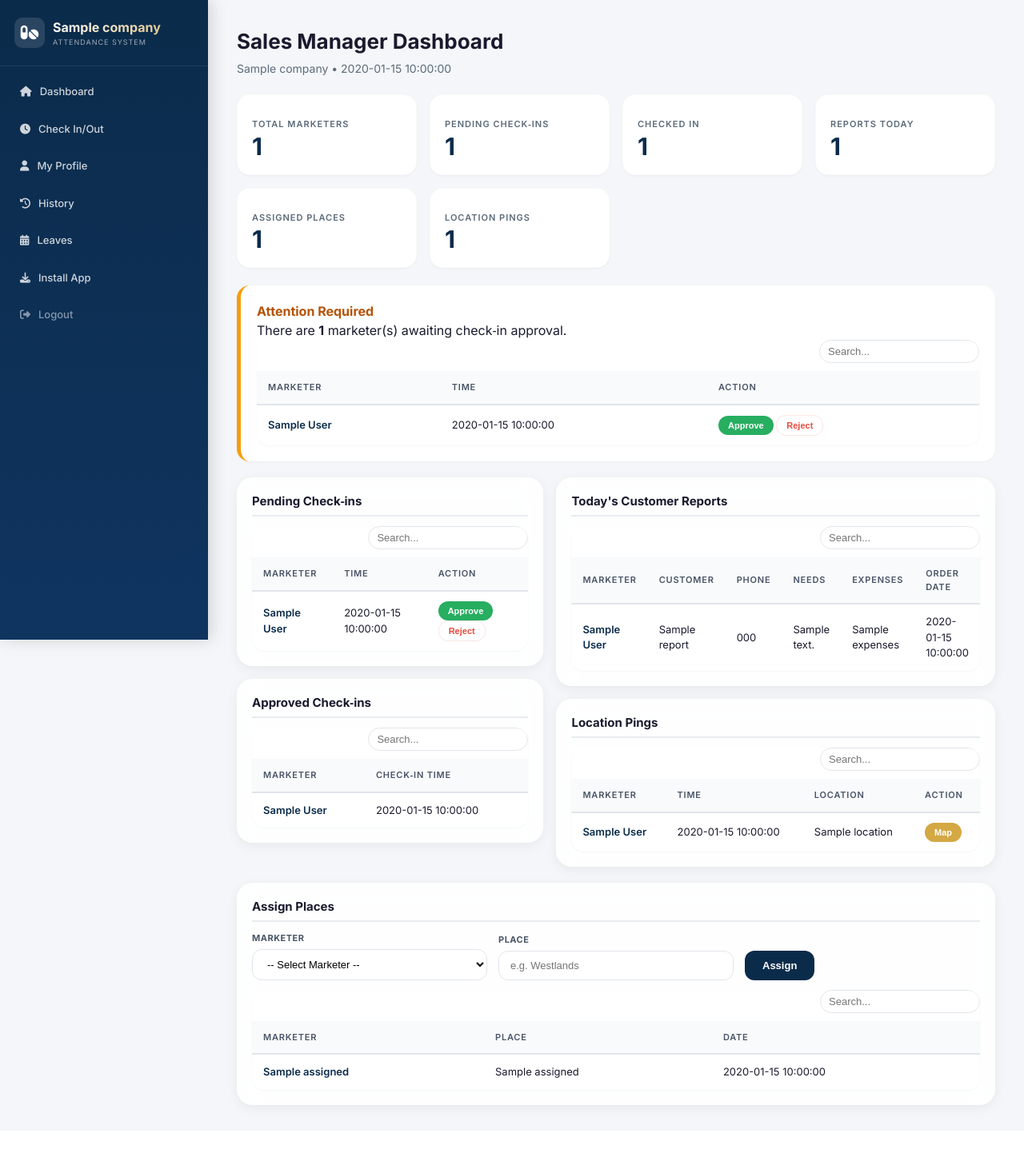
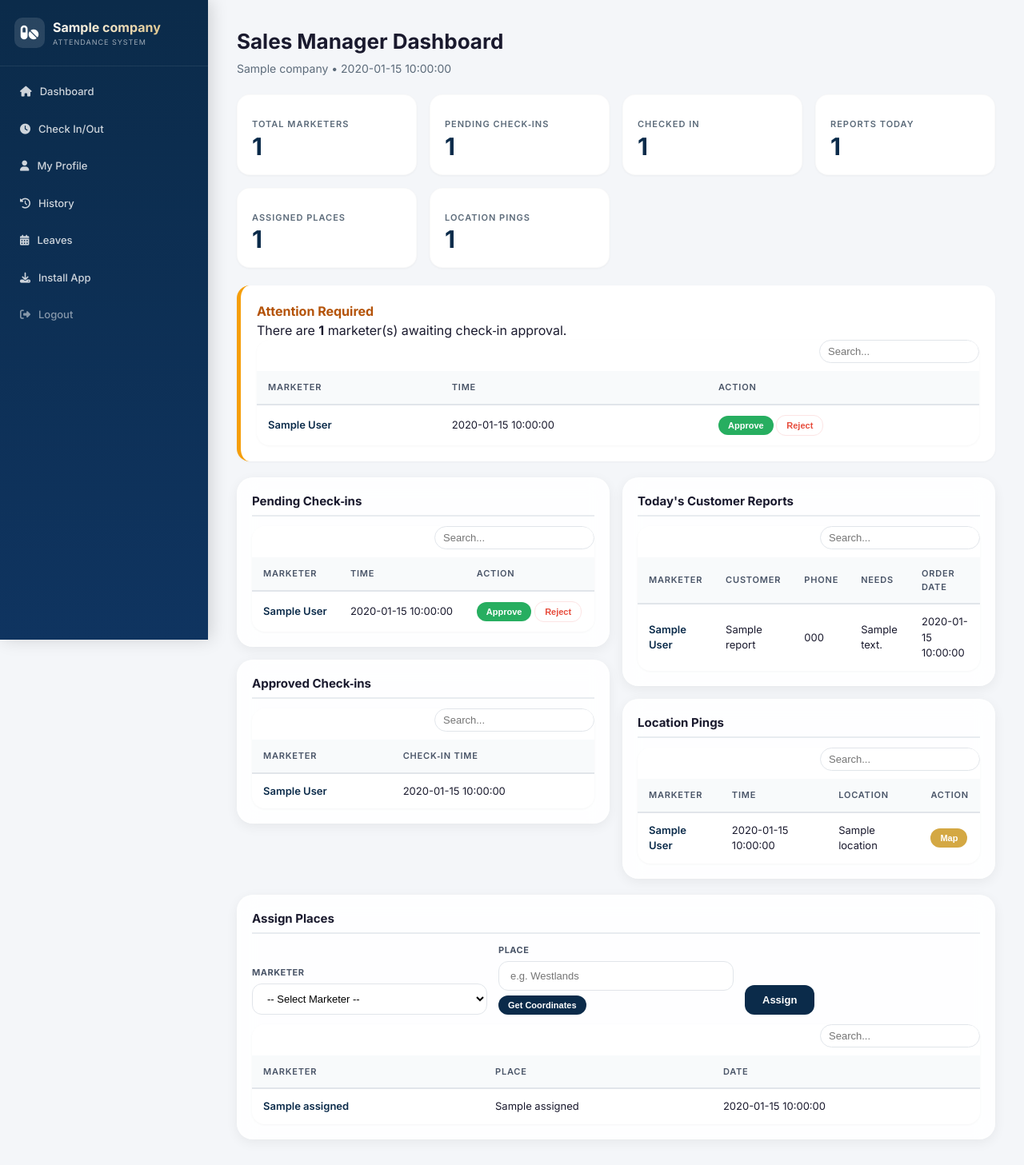
Before and after one commit to mediocareworkpulse/attendance-app, a Flask app: template templates/sales_manager.html in a window 1280 px wide. Shown: the whole page at 80% size. Before the commit the page ends 1394 px from the top, so only its background shows below. Run offline with Flask 3, Linux system fonts and the light colour scheme; the template is opened without the code that fills it: most values are stand-ins (such as "Sample title", 1, 10 or a date in 2020).

Commit message:
Update sales_manager.html

```diff
--- a/templates/sales_manager.html
+++ b/templates/sales_manager.html
@@ -70,7 +70,7 @@
 <div class="sm-grid" style="margin-top: 20px;">
     <!-- Left Column: Check‑in Approvals -->
     <div class="sm-column">
-        <!-- Pending Check‑ins (already shown above, but keep for completeness) -->
+        <!-- Pending Check‑ins -->
         <div class="sm-card">
             <div class="sm-card-header"><h2>⏳ Pending Check‑ins</h2></div>
             {% if pending_checkins %}
@@ -131,7 +131,7 @@
             {% if reports %}
             <div class="table-container">
                 <table>
-                    <thead><tr><th>Marketer</th><th>Customer</th><th>Phone</th><th>Needs</th><th>Expenses</th><th>Order Date</th></tr></thead>
+                    <thead><tr><th>Marketer</th><th>Customer</th><th>Phone</th><th>Needs</th><th>Order Date</th></tr></thead>
                     <tbody>
                     {% for r in reports %}
                     <tr>
@@ -139,7 +139,6 @@
                         <td>{{ r.customer_name }}</td>
                         <td>{{ r.customer_phone or '—' }}</td>
                         <td>{{ r.details or '—' }}</td>
-                        <td>{{ r.expenses }}</td>
                         <td>{{ r.expected_order_date or '—' }}</td>
                     </tr>
                     {% endfor %}
@@ -194,7 +193,12 @@
         </div>
         <div>
             <label>Place</label>
-            <input type="text" name="place_name" placeholder="e.g. Westlands" required>
+            <input type="text" name="place_name" id="placeName" placeholder="e.g. Westlands" required>
+            <input type="hidden" name="place_lat" id="placeLat">
+            <input type="hidden" name="place_lng" id="placeLng">
+            <button type="button" class="btn btn-sm" style="margin-top:6px;" onclick="getPlaceCoordinates()">
+                🗺 Get Coordinates
+            </button>
         </div>
         <div>
             <button type="submit" class="btn">Assign</button>
@@ -261,5 +265,30 @@
     function closeMap() {
         document.getElementById('mapModal').style.display = 'none';
     }
+
+    // Geocoding function
+    async function getPlaceCoordinates() {
+        const placeName = document.getElementById('placeName').value.trim();
+        if (!placeName) {
+            alert('Enter a place name first');
+            return;
+        }
+        const url = `https://nominatim.openstreetmap.org/search?format=json&q=${encodeURIComponent(placeName)}`;
+        try {
+            const response = await fetch(url);
+            const data = await response.json();
+            if (data && data.length > 0) {
+                const lat = data[0].lat;
+                const lng = data[0].lon;
+                document.getElementById('placeLat').value = lat;
+                document.getElementById('placeLng').value = lng;
+                alert(`Coordinates found: ${lat}, ${lng}`);
+            } else {
+                alert('Place not found. Try a different name.');
+            }
+        } catch (e) {
+            alert('Error fetching coordinates.');
+        }
+    }
 </script>
 {% endblock %}
```
